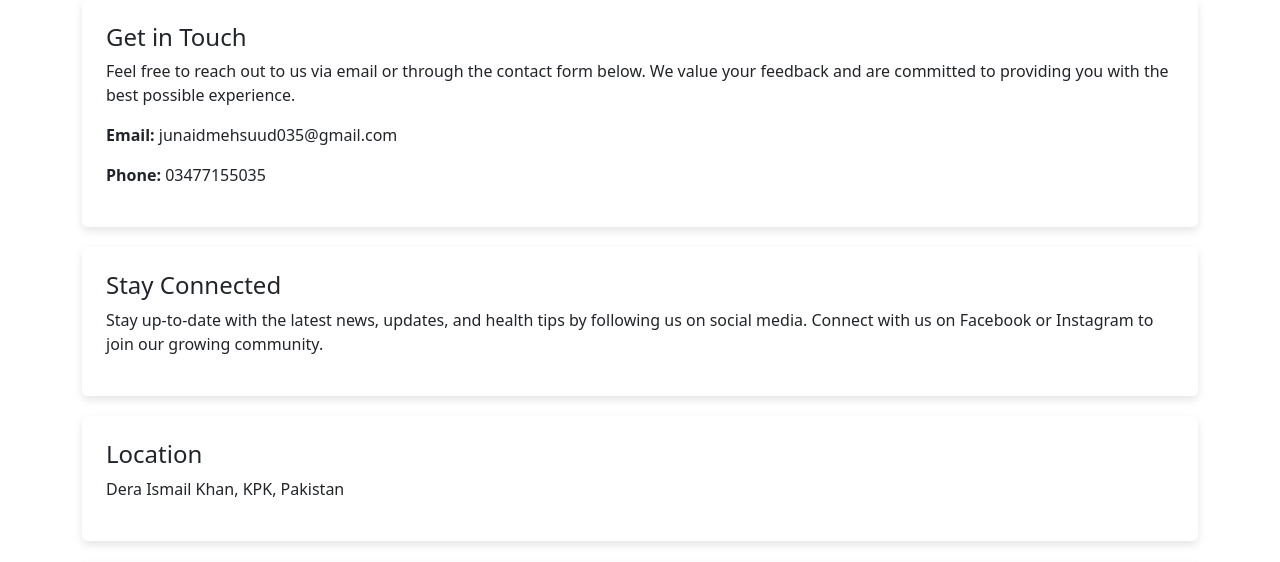
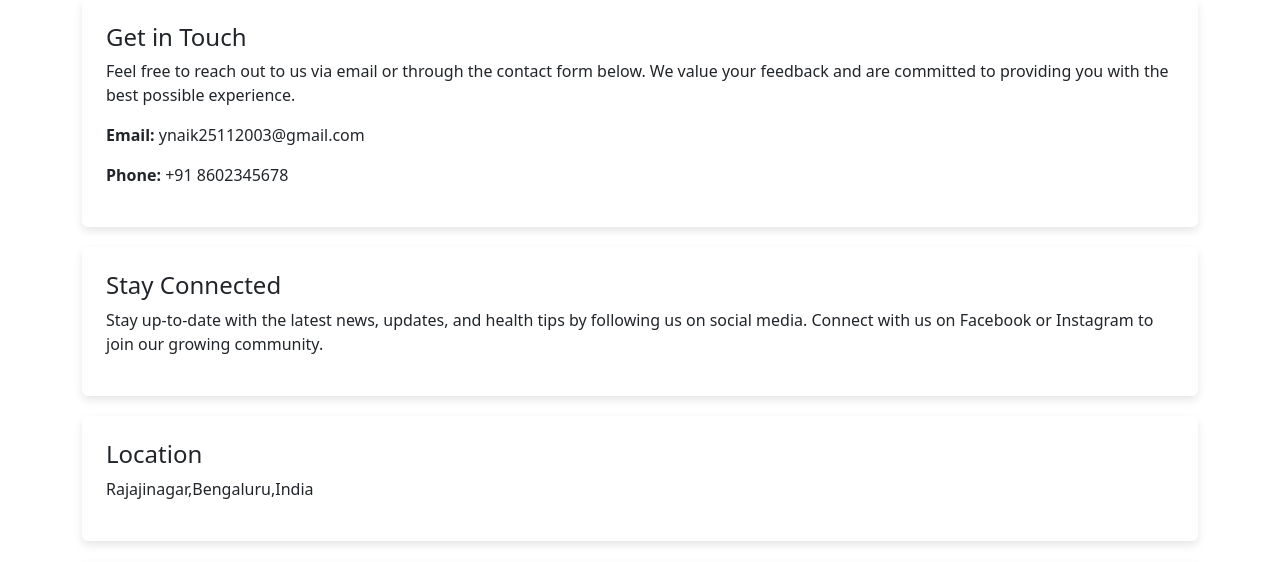
Before and after one commit to AdvayaHackathon/172.MedIntelX, a Flask app: page /contact in a window 1280 px wide. Shown: the part 381-943 px from the top of the page. Run offline with Flask 3, Linux system fonts and the light colour scheme; parts of the project's set-up code (start-up, migrations or seed data) failed here and were passed over.

Commit message:
Update contact.html
update the location

```diff
--- a/templates/contact.html
+++ b/templates/contact.html
@@ -65,8 +65,8 @@
             <h4>Get in Touch</h4>
             <p>Feel free to reach out to us via email or through the contact form below. We value your feedback and are
                 committed to providing you with the best possible experience.</p>
-            <p><b>Email:</b> junaidmehsuud035@gmail.com</p>
-            <p><b>Phone:</b> 03477155035</p>
+            <p><b>Email:</b> ynaik25112003@gmail.com</p>
+            <p><b>Phone:</b> +91 8602345678</p>
         </div>
 
         <!-- Stay Connected -->
@@ -79,7 +79,7 @@
         <!-- Location -->
         <div class="card p-4">
             <h4>Location</h4>
-            <p>Dera Ismail Khan, KPK, Pakistan</p>
+            <p>Rajajinagar,Bengaluru,India</p>
         </div>
 
         <!-- Contact Form -->
```
